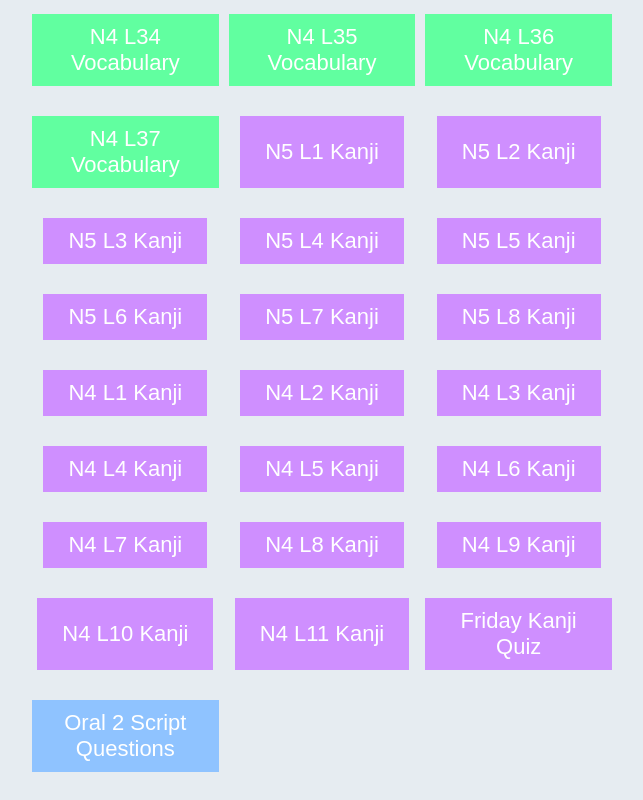
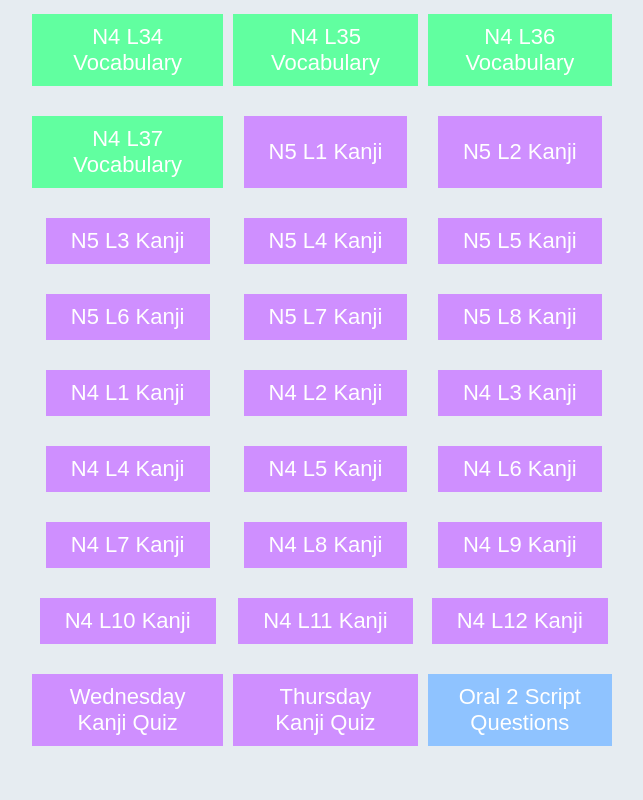
Before and after one commit to sameonseth/nihongo-reviewer, a Vue app: page / in a window 1280 px wide. Shown: the part 1379-2179 px from the top of the page, without its empty margins (318-961 px from the left). After the commit the page ends 2153 px from the top, so only its background shows below. Built offline with nearby package versions, Linux system fonts and the light colour scheme.

Commit message:
fixed errors

```diff
--- a/src/assets/N4KanjiQuizzes.json
+++ b/src/assets/N4KanjiQuizzes.json
@@ -355,7 +355,7 @@
         { "question": "終電", "answer": "しゅうでん", "english_answer": "last train" },
         { "question": "最終回", "answer": "さいしゅうかい", "english_answer": "final episode" }
     ],
-    "FridayKQuiz": [
+    "N4L12KQuiz": [
         { "question": "家", "answer": "いえ", "english_answer": "house" },
         { "question": "画家", "answer": "がか", "english_answer": "painter" },
         { "question": "家内", "answer": "かない", "english_answer": "wife" },
@@ -379,7 +379,7 @@
         { "question": "両手", "answer": "りょうて", "english_answer": "both hands" },
         { "question": "両替え", "answer": "りょうがえ", "english_answer": "money exchange" }
     ],
-    "NextWednesdayKQuiz": [
+    "WednesdayKQuiz": [
         { "question": "兄", "answer": "あに", "english_answer": "one's elder brother" },
         { "question": "お兄さん", "answer": "おにいさん", "english_answer": "elder brother" },
         { "question": "弟", "answer": "おとうと", "english_answer": "one's younger brother" },
@@ -397,7 +397,7 @@
         { "question": "前回", "answer": "ぜんかい", "english_answer": "the last time" },
         { "question": "回転ずし", "answer": "かいてんずし", "english_answer": "coveyor-belt sushi" }
     ],
-    "NextThursdayKQuiz": [
+    "ThursdayKQuiz": [
         { "question": "主人", "answer": "しゅじん", "english_answer": "husband" },
         { "question": "主食", "answer": "しゅしょく", "english_answer": "staple food" },
         { "question": "主な", "answer": "おもな", "english_answer": "main" },
--- a/src/components/MenuVue.vue
+++ b/src/components/MenuVue.vue
@@ -401,9 +401,23 @@
       <button
         type="button"
         class="kanji-option"
-        @click.prevent="setQuiz('FridayKQuiz')"
+        @click.prevent="setQuiz('N4L12KQuiz')"
       >
-        Friday Kanji Quiz
+        N4 L12 Kanji
+      </button>
+      <button
+        type="button"
+        class="kanji-option"
+        @click.prevent="setQuiz('WednesdayKQuiz')"
+      >
+        Wednesday Kanji Quiz
+      </button>
+      <button
+        type="button"
+        class="kanji-option"
+        @click.prevent="setQuiz('ThursdayKQuiz')"
+      >
+        Thursday Kanji Quiz
       </button>
       <button
         type="button"
```
